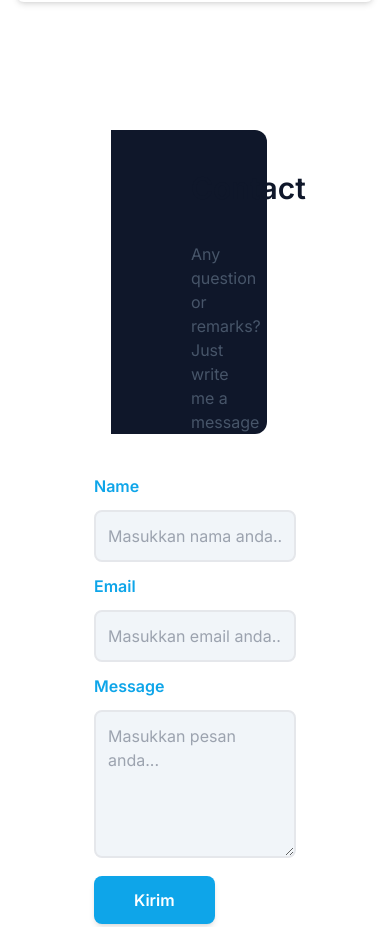
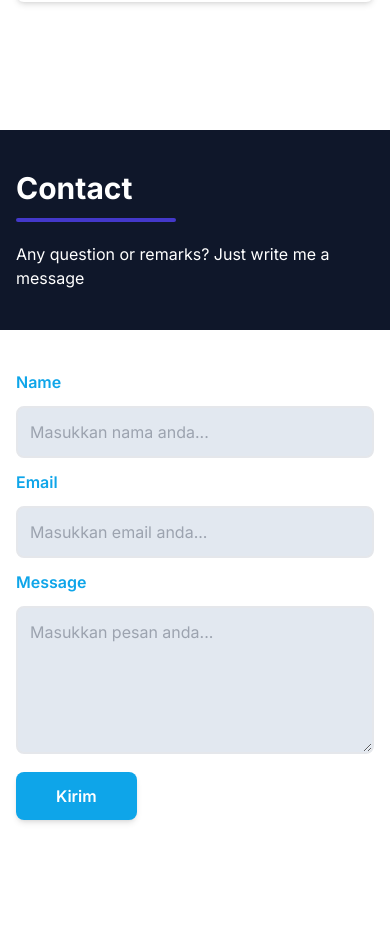
Before and after one commit to IkkiRama/Portfolio, a website: page index.html in a window 390 px wide. Shown: the part 4843-5770 px from the top of the page. Drawn offline with Linux system fonts and the light colour scheme.

Commit message:
responsivekan contact

```diff
--- a/index.html
+++ b/index.html
@@ -379,34 +379,34 @@
 
     <!-- Section Hubungi Saya Start -->
     <section id="contact">
-        <div class="mb-32 flex flex-row justify-center flex-wrap lg:flex-nowrap">
+        <div class="mb-32  flex flex-row justify-center flex-wrap lg:flex-nowrap">
 
-            <div class="w-[40%] bg-dark dark:bg-blue-600 rounded-tr-xl rounded-br-xl mr-3">
-                <div class="container pt-10 pl-20">
-                    <h2 class="font-bold text-xl ">Contact</h2>
-                    <div class="w-5 h-3 rounded-full"></div>
-                    <p class="text-white">
+            <div class="w-full lg:w-[30%] py-10 bg-dark dark:bg-blue-600 lg:rounded-tr-xl lg:rounded-br-xl lg:mr-3">
+                <div class="container lg:pt-10 lg:pl-20">
+                    <h2 class="font-bold text-3xl mb-3 lg:text-4xl text-white">Contact</h2>
+                    <div class="w-40 h-1 lg:h-2 rounded-full mb-5 lg:mb-10 bg-indigo-700"></div>
+                    <p class="text-base text-white lg:text-lg">
                         Any question or remarks? Just write me a message
                     </p>
                 </div>
             </div>
 
-            <div class="w-[60%]">
+            <div class="w-full lg:w-[70%]">
                 <div class="container">
-                    <form action="" class="mt-10 lg:mt-0 max-w-2xl">
+                    <form action="" class="mt-10 lg:mt-0 ">
                         <label for="name" class="w-full text-secondary font-semibold  ">Name</label>
                         <input type="text" id="name"
-                            class="w-full rounded-lg border-2 p-3 focus:outline-none focus:outline-secondary my-3 bg-slate-100"
+                            class="w-full rounded-lg border-2 p-3 focus:outline-none focus:outline-secondary my-3 bg-slate-200 text-dark"
                             placeholder="Masukkan nama anda...">
 
                         <label for="email" class="w-full text-secondary font-semibold  ">Email</label>
                         <input type="email" id="email"
-                            class="w-full rounded-lg border-2 p-3 focus:outline-none focus:outline-secondary my-3 bg-slate-100"
+                            class="w-full rounded-lg border-2 p-3 focus:outline-none focus:outline-secondary my-3 bg-slate-200 text-dark"
                             placeholder="Masukkan email anda...">
 
                         <label for="message" class="w-full text-secondary font-semibold  ">Message</label>
                         <textarea id="message" rows="5"
-                            class="w-full rounded-lg border-2 p-3 focus:outline-none focus:outline-secondary my-3 bg-slate-100"
+                            class="w-full rounded-lg border-2 p-3 focus:outline-none focus:outline-secondary my-3 bg-slate-200 text-dark"
                             placeholder="Masukkan pesan anda..."></textarea>
 
                         <button
@@ -614,7 +614,7 @@
 
 
 
-    <a href=""
+    <a href="#hero"
         class="bottom-4 right-4 z-[9999] h-12 w-12 animate-bounce items-center justify-center rounded-full bg-primary  hover:animate-pulse flex"
         id="animasi">
         <span class="mt-2 block h-5 w-5 rotate-45 border-t-2 border-l-2"></span>
--- a/src/input.css
+++ b/src/input.css
@@ -60,12 +60,10 @@
 
 @layer components {
     #tentangSaya h2,
-    #contact h2,
     #portfolio h2{
         @apply text-dark font-semibold text-3xl mb-6 md:text-4xl dark:text-slate-200;
     }
     #tentangSaya p,
-    #contact p,
     #portfolio p{
         @apply text-slate-600 text-base md:text-lg dark:text-slate-400 ;
     }
```
Also changed, not shown: dist/css/output.css.
